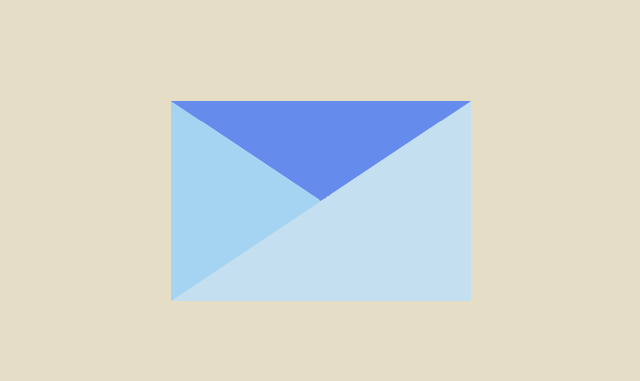
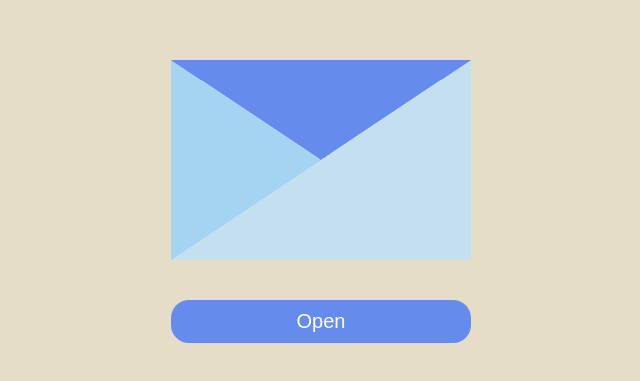
Before and after one commit to Glenn-Rhee/envelope-ray, a Next.js app: page / in a window 1280 px wide. Shown: the part 199-580 px from the top of the page, without its empty margins (319-959 px from the left). Built offline with nearby package versions, Linux system fonts and the light colour scheme.

Commit message:
Menambahkan tombol open envelope dan tombol close letter

```diff
--- a/src/app/globals.css
+++ b/src/app/globals.css
@@ -16,6 +16,48 @@ body {
   background-color: #E5DDC5;
 }
 
+.app {
+  display: flex;
+  flex-direction: column;
+  row-gap: 40px;
+  position: relative;
+}
+
+.app .btn-open {
+  display: block;
+  width: 100%;
+  padding: 10px 2px;
+  cursor: pointer;
+  outline: none;
+  border: none;
+  background-color: #658ced;
+  transition: .2s;
+  border-radius: 18px;
+  color: white;
+  font-size: 20px;
+  font-weight: 500;
+}
+
+.btn-close {
+  display: block;
+  width: 100%;
+  padding: 10px 2px;
+  cursor: pointer;
+  outline: none;
+  border: none;
+  background-color: rgb(199, 54, 54);
+  transition: .2s;
+  border-radius: 18px;
+  color: white;
+  font-size: 20px;
+  font-weight: 500;
+}
+
+.btn-close:hover,
+.btn-close:active {
+  background-color: rgb(147, 39, 39);
+}
+
 .wrapper {
   height: 200px;
   width: 300px;
@@ -24,7 +66,6 @@ body {
   display: flex;
   justify-content: center;
   z-index: 0;
-  cursor: pointer;
 }
 
 .wrapper:active {
@@ -88,6 +129,8 @@ body {
 .letter.box {
   position: fixed;
   top: 0;
+  left: 0;
+  right: 0;
   height: 80%;
   bottom: 0;
   margin: auto;
@@ -123,7 +166,8 @@ body {
   background-color: #293963;
 }
 
-.letter.box .btn-wish:hover {
+.letter.box .btn-wish:hover,
+.app .btn-open:hover {
   background-color: #3760C9;
 }
 
@@ -190,7 +234,6 @@ body {
   display: flex;
   justify-content: center;
   flex-direction: column;
-  /* align-items: center; */
   color: #3B4049;
   row-gap: 8px;
 }
--- a/src/app/page.tsx
+++ b/src/app/page.tsx
@@ -1,17 +1,26 @@
 "use client";
 import LetterBox from "@/components/LetterBox";
 import Wrapper from "@/components/Wrapper";
-import { useState } from "react";
+import { useLetter } from "@/utils/state";
 
-export default function Home(props: any) {
-  console.log(props);
-
-  const [isBoxOpen, setIsBoxOpen] = useState(false);
-
+export default function Home() {
+  const { isEnvelopeOpen, setIsEnvelopeOpen } = useLetter();
   return (
-    <>
-      <Wrapper handleOpenBox={() => setIsBoxOpen(!isBoxOpen)} />
-      <LetterBox isBoxOpen={isBoxOpen} handleOpenBox={setIsBoxOpen} />
-    </>
+    <div className="app">
+      <div style={{ position: "relative" }}>
+        <Wrapper />
+        <LetterBox />
+      </div>
+      <button
+        className="btn-open"
+        onClick={(e) => {
+          e.preventDefault();
+          e.stopPropagation();
+          setIsEnvelopeOpen(!isEnvelopeOpen);
+        }}
+      >
+        {isEnvelopeOpen ? "Close" : "Open"}
+      </button>
+    </div>
   );
 }
--- a/src/components/LetterBox.tsx
+++ b/src/components/LetterBox.tsx
@@ -1,12 +1,13 @@
 "use client";
 import { LetterBoxProps } from "@/types/component";
 import { msgs } from "@/utils/message";
+import { useLetter } from "@/utils/state";
 import { useState } from "react";
 import Swal, { SweetAlertResult } from "sweetalert2";
 
 export default function LetterBox(props: LetterBoxProps) {
-  const { isBoxOpen, handleOpenBox } = props;
   const [isSending, setIsSending] = useState<boolean>(false);
+  const { isBoxOpen, setIsBoxOpen } = useLetter();
 
   function handelWish(e: any) {
     e.preventDefault();
@@ -15,6 +16,9 @@ export default function LetterBox(props: LetterBoxProps) {
       title: "Message",
       html: '<textarea placeholder="Message here..." id="wish" name="text" rows="4" style="overflow: hidden; word-wrap: break-word; resize: none; height: 160px; "></textarea> ',
       focusConfirm: false,
+      focusCancel: false,
+      confirmButtonText: "Kirim!",
+      showCloseButton: true,
       preConfirm: () => {
         const wish = (
           Swal.getPopup()?.querySelector("#wish") as HTMLInputElement
@@ -46,7 +50,7 @@ export default function LetterBox(props: LetterBoxProps) {
         });
         const dataResponse = await response.json();
         console.log(dataResponse);
-        setIsSending(false)
+        setIsSending(false);
 
         // Contoh tindakan lainnya setelah form dikirim
         Swal.fire(
@@ -58,13 +62,15 @@ export default function LetterBox(props: LetterBoxProps) {
     });
   }
 
+  function handleClose(e: any) {
+    e.preventDefault();
+    setIsBoxOpen(false);
+  }
+
   return (
     <div
       className={"letter box" + (isBoxOpen ? " show" : "")}
-      onClick={(e) => {
-        e.preventDefault();
-        handleOpenBox(false);
-      }}
+      onClick={handleClose}
     >
       {msgs.map((msg, i) => (
         <p key={i} className="msg">
@@ -86,6 +92,9 @@ export default function LetterBox(props: LetterBoxProps) {
       >
         Message
       </button>
+      <button className="btn-close" onClick={handleClose}>
+        Close
+      </button>
     </div>
   );
 }
--- a/src/components/Wrapper.tsx
+++ b/src/components/Wrapper.tsx
@@ -1,30 +1,27 @@
 "use client";
 import { WrapperProps } from "@/types/component";
-import { useState } from "react";
+import { useLetter } from "@/utils/state";
 
 export default function Wrapper(props: WrapperProps) {
-  const { handleOpenBox } = props;
-  const [isOpen, setIsOpen] = useState<boolean>(false);
+  const { isBoxOpen, setIsBoxOpen, isEnvelopeOpen, setIsEnvelopeOpen } =
+    useLetter();
 
   return (
-    <div
-      className="wrapper"
-      onClick={(e) => {
-        e.preventDefault();
-        setIsOpen(!isOpen);
-      }}
-    >
-      <div className={"lid one" + (isOpen ? " show" : "")}></div>
-      <div className={"lid two" + (isOpen ? " show" : "")}></div>
+    <div className="wrapper">
+      <div className={"lid one" + (isEnvelopeOpen ? " show" : "")}></div>
+      <div className={"lid two" + (isEnvelopeOpen ? " show" : "")}></div>
       <div className="envelope"></div>
-      <div className={"letter" + (isOpen ? " show" : "")} id="letter-envelope">
+      <div
+        className={"letter" + (isEnvelopeOpen ? " show" : "")}
+        id="letter-envelope"
+      >
         <p className="title-envelope">Happy Birthday Raisya</p>
         <a
           href=""
           onClick={(e) => {
             e.preventDefault();
             e.stopPropagation();
-            handleOpenBox();
+            setIsBoxOpen(!isBoxOpen);
           }}
         >
           See more
--- a/src/utils/state.ts
+++ b/src/utils/state.ts
@@ -0,0 +1,15 @@
+import { create } from "zustand";
+
+interface UseLetter {
+  isBoxOpen: boolean;
+  setIsBoxOpen: (box: boolean) => void;
+  isEnvelopeOpen: boolean;
+  setIsEnvelopeOpen: (envelope: boolean) => void;
+}
+
+export const useLetter = create<UseLetter>((set) => ({
+  isBoxOpen: false,
+  isEnvelopeOpen: false,
+  setIsBoxOpen: (box: boolean) => set({ isBoxOpen: box }),
+  setIsEnvelopeOpen: (envelope: boolean) => set({ isEnvelopeOpen: envelope }),
+}));
```
Also changed, not shown: src/types/component.ts (+2 -7 lines).
